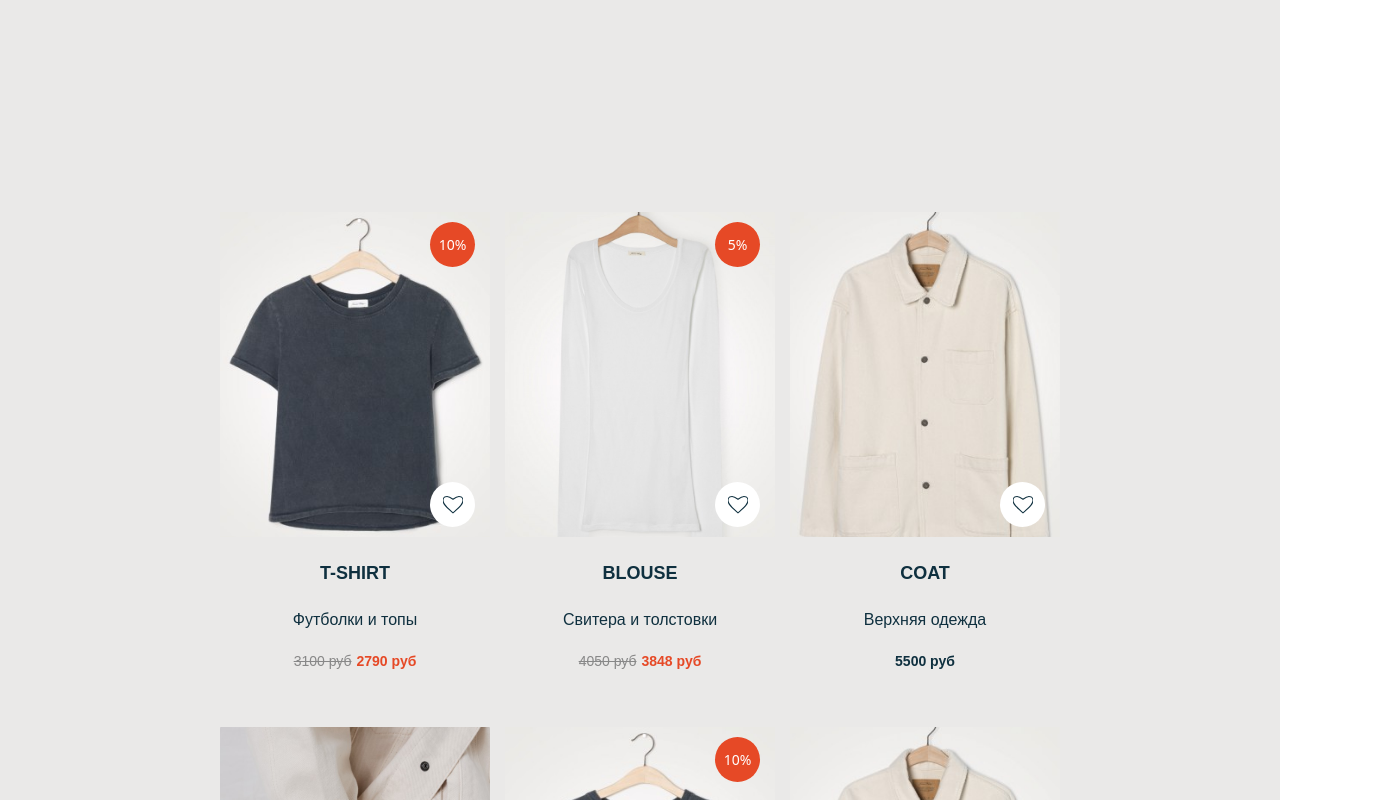
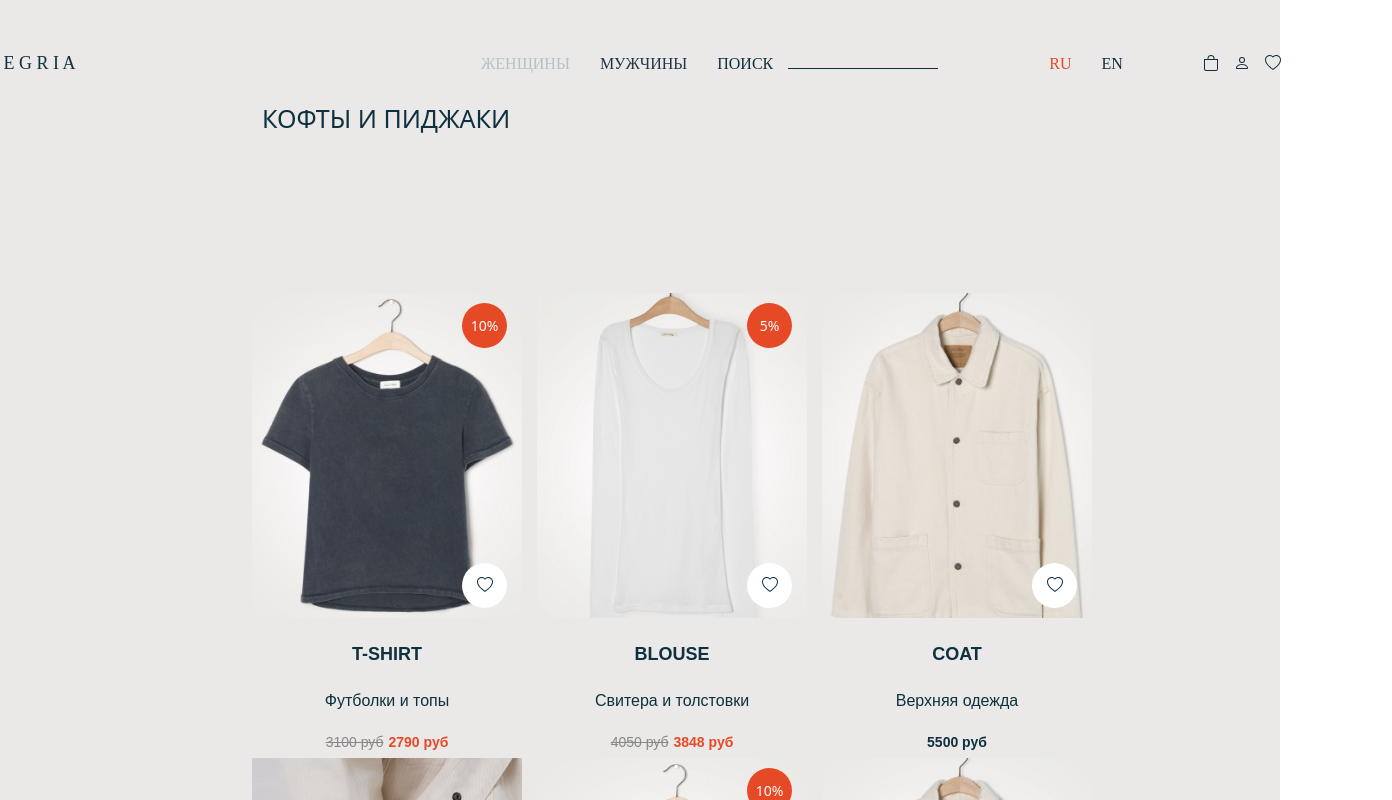
Before and after one commit to wwqwsff/shop, a Vue app: page / in a window 1280 px wide. Shown: the top 800 px of the page, 1392 px wide, since content can reach past the window. Built offline with nearby package versions, Linux system fonts and the light colour scheme.

Commit message:
Сделала шапку и лист с товарами

```diff
--- a/package.json
+++ b/package.json
@@ -16,6 +16,7 @@
   "devDependencies": {
     "@vitejs/plugin-vue": "^6.0.1",
     "prettier": "^3.6.2",
+    "sass": "^1.92.0",
     "vite": "^7.1.2"
   }
 }
--- a/src/App.vue
+++ b/src/App.vue
@@ -1,9 +1,19 @@
 <script setup>
-import { Main } from './components';
+import { Main, Header, Title } from './components'
 </script>
 
 <template>
-    <Main></Main>
+  <div class="app">
+    <Header class="header-content"></Header>
+    <Title
+      class="title-content"
+      text="КОФТЫ И ПИДЖАКИ"
+      color="dark-blue"
+      style="style1"
+      size="size25"
+    ></Title>
+    <Main class="main-content"></Main>
+  </div>
 </template>
 <style>
 html,
@@ -12,9 +22,19 @@ body {
   padding: 0;
   min-height: 100vh;
   width: 100%;
-  background-color: #EAE9E8;
+  background-color: #eae9e8;
+}
+</style>
+<style scoped>
+.app {
+  display: flex;
+  flex-direction: column;
+  align-items: center;
+  width: 100%;
 }
 
+.title-content {
+  align-self: flex-start;
+  padding-left: 230px;
+}
 </style>
-<style scoped>
-</style>
--- /dev/null
+++ b/src/components/ButtonLanguage.vue
@@ -0,0 +1,45 @@
+<script setup>
+const props = defineProps({
+  text: {
+    type: String,
+    default: ''
+  },
+  isActive: {
+    type: Boolean,
+    default: false
+  }
+})
+const emit = defineEmits(['click'])
+const handleClick = () => {
+  emit('click')
+}
+</script>
+<template>
+  <button
+    class="language"
+    :class="{ 'btn-active': isActive }"
+    @click="handleClick"
+  >
+    {{ text }}
+  </button>
+</template>
+<style scoped>
+.language {
+  background-color: transparent;
+  border: none;
+  padding: 0;
+  margin: 0;
+  font: inherit;
+  color: inherit;
+  font-family: 'Avenir';
+  outline: none;
+  width: auto;
+  height: auto;
+  font-size: 16px;
+  margin-top: 20px;
+  color: #0f303f;
+}
+.btn-active {
+  color: #e64926 !important;
+}
+</style>
--- /dev/null
+++ b/src/components/ButtonMenWomen.vue
@@ -0,0 +1,48 @@
+<script setup>
+import { ref, watch } from 'vue'
+const props = defineProps({
+  text: {
+    type: String,
+    default: ''
+  },
+  isActive: {
+    type: Boolean,
+    default: false
+  }
+})
+
+const emit = defineEmits(['click'])
+
+const handleClick = () => {
+  emit('click')
+}
+</script>
+
+<template>
+  <button class="btn" :class="{ 'btn-active': isActive }" @click="handleClick">
+    {{ text }}
+  </button>
+</template>
+
+<style scoped>
+.btn {
+  font-family: 'Avenir';
+  color: #0f303f;
+  font-size: 16px;
+  margin-top: 20px;
+  background-color: transparent;
+  border: none;
+  padding: 0;
+  margin: 0;
+  font: inherit;
+  color: inherit;
+  font-family: 'Avenir';
+  outline: none;
+  width: auto;
+  height: auto;
+  padding-top: 20px;
+}
+.btn-active {
+  color: #b7c1c5 !important;
+}
+</style>
--- /dev/null
+++ b/src/components/Header.vue
@@ -0,0 +1,129 @@
+<script setup>
+import { ref } from 'vue'
+import { ButtonMenWomen, ButtonLanguage, Svg } from './index'
+
+const activeCategory = ref('women')
+const activeLanguage = ref('ru')
+const languages = {
+  ru: { text: 'RU' },
+  en: { text: 'EN' }
+}
+
+const categories = {
+  women: { text: 'ЖЕНЩИНЫ' },
+  men: { text: 'МУЖЧИНЫ' }
+}
+const icons = {
+  1: { name: 'bag', size: '16', color: '#0F303F' },
+  2: { name: 'person', size: '16', color: '#0F303F' },
+  3: { name: 'heart', size: '16', color: '#0F303F' }
+}
+const handleCategoryClick = (category) => {
+  activeCategory.value = category
+}
+const handleLanguageClick = (language) => {
+  activeLanguage.value = language
+}
+</script>
+
+<template>
+  <div class="header">
+    <div class="name">
+      <p class="name-t">A L L E G R I A</p>
+    </div>
+    <div class="btn-header">
+      <ButtonMenWomen
+        :text="categories.women.text"
+        :is-active="activeCategory === 'women'"
+        @click="handleCategoryClick('women')"
+      />
+      <ButtonMenWomen
+        :text="categories.men.text"
+        :is-active="activeCategory === 'men'"
+        @click="handleCategoryClick('men')"
+      />
+
+      <div class="serch">
+        <p class="serch-t">ПОИСК</p>
+        <input type="text" class="input-s" placeholder="" />
+      </div>
+
+      <ButtonLanguage
+        v-for="(language, key) in languages"
+        :key="key"
+        :text="language.text"
+        :is-active="activeLanguage === key"
+        @click="handleLanguageClick(key)"
+        class="btn-lang"
+      />
+      <div class="icon">
+        <Svg
+          v-for="(icon, key) in icons"
+          :key="key"
+          :name="icon.name"
+          :color="icon.color"
+          :size="icon.size"
+        ></Svg>
+      </div>
+    </div>
+  </div>
+</template>
+
+<style scoped>
+.header {
+  width: 1440px;
+  height: 43px;
+  display: flex;
+  align-items: row;
+  gap: 400px;
+}
+.name {
+  width: 129px;
+  height: 100%;
+  display: flex;
+  flex-direction: column;
+  align-items: left;
+  font-family: 'Regular 90';
+}
+.btn-header {
+  display: flex;
+  flex-direction: row;
+  gap: 30px;
+}
+.name-t {
+  color: #0f303f;
+  font-size: 18px;
+}
+.serch-t {
+  font-family: 'Avenir';
+  color: #0f303f;
+  font-size: 16px;
+  margin-top: 20px;
+}
+.serch {
+  display: flex;
+  flex-direction: row;
+  gap: 15px;
+  height: 22px;
+  width: 102px;
+  margin-right: 200px;
+}
+.input-s {
+  height: 16px;
+  width: 150px;
+  margin-top: 20px;
+  border: none;
+  border-bottom: 1px solid #0f303f;
+  background: transparent;
+  outline: none;
+  padding: 0;
+  border-radius: 0;
+}
+.icon {
+  margin-top: 23px;
+  display: flex;
+  flex-direction: row;
+  gap: 15px;
+  margin-left: 50px;
+}
+</style>
--- a/src/components/Main.vue
+++ b/src/components/Main.vue
@@ -1,23 +1,23 @@
 <script setup>
-import { computed,ref } from 'vue'
+import { computed, ref } from 'vue'
 import { MainContent } from './index.js'
-import { products, containers } from '../mock-api/product.js';
+import { products, containers } from '../mock-api/product.js'
 
 const calculateDiscountedPrice = (product) => {
   if (product.interest > 0) {
-    const discount = product.originalPrice * (product.interest / 100);
-    return Math.round(product.originalPrice - discount);
+    const discount = product.originalPrice * (product.interest / 100)
+    return Math.round(product.originalPrice - discount)
   }
-  return product.originalPrice;
+  return product.originalPrice
 }
 
 const formatPrice = (price) => {
-  return `${price} руб`;
+  return `${price} руб`
 }
-const likeProducts =ref({})
+const likeProducts = ref({})
 
-const toggleLike = (productId)=>{
-  likeProducts.value[productId] =!likeProducts.value[productId]
+const toggleLike = (productId) => {
+  likeProducts.value[productId] = !likeProducts.value[productId]
 }
 const isProductLiked = (productId) => {
   return !!likeProducts.value[productId]
@@ -46,19 +46,17 @@ const isProductLiked = (productId) => {
     </div>
   </div>
 </template>
-<style>
-
-</style>
+<style></style>
 <style scoped>
 .conteiner-1 {
   height: 325px;
   width: 840px;
   border: 1px;
-  background-color:#EAE9E8;
+  background-color: #eae9e8;
   display: flex;
   align-items: row;
   gap: 15px;
-  margin-top: 180px;
+  margin-top: 130px;
 }
 
 .container {
--- a/src/components/MainContent.vue
+++ b/src/components/MainContent.vue
@@ -1,5 +1,6 @@
 <script setup>
 import { ref, computed } from 'vue'
+import { Svg } from './index'
 
 const props = defineProps({
   image: {
@@ -14,28 +15,28 @@ const props = defineProps({
     type: String,
     default: '0 uan'
   },
-  originalPrice:{
-    type:String,
+  originalPrice: {
+    type: String,
     default: '0 uan'
   },
   categories: {
     type: String,
     default: '0 uan'
   },
-  isLiked:{
-    type:Boolean,
-    default:false
+  isLiked: {
+    type: Boolean,
+    default: false
   },
-  interest:{
+  interest: {
     type: String,
     default: 0
   }
 })
 const emit = defineEmits(['toggle-like'])
- const toggleLike = ()=>{
+const toggleLike = () => {
   emit('toggle-like')
 }
-const hasDiscounter = computed(()=>props.interest>0)
+const hasDiscounter = computed(() => props.interest > 0)
 </script>
 
 <template>
@@ -44,35 +45,36 @@ const hasDiscounter = computed(()=>props.interest>0)
       class="conteiner-1"
       :style="{ backgroundImage: image ? `url(${image})` : 'none' }"
     ></div>
-      <div v-if='hasDiscounter'class="sale"><p class="interest-p">{{ interest }}%</p></div>
+    <div v-if="hasDiscounter" class="sale">
+      <p class="interest-p">{{ interest }}%</p>
+    </div>
     <button class="like-btn" @click="toggleLike">
-        <svg class="heart-icon" viewBox="0 0 19 16" fill="none" xmlns="http://www.w3.org/2000/svg">
-          <path d="M9.5 15.5L8.125 14.25C3.25 10 0 7.125 0 3.625C0 0.75 2.25 0 3.875 0C5.5 0 7 0.75 9.5 2.5C12 0.75 13.5 0 15.125 0C16.75 0 19 0.75 19 3.625C19 7.125 15.75 10 10.875 14.25L9.5 15.5Z"
-          stroke="#0F303F"
-          :stroke="isLiked? '#E64926': '#0F303F'"
-          :fill="isLiked ? '#E64926' : 'none'"
-          stroke-width="1"/>
-        </svg>
+      <Svg
+        class="svg"
+        name="heart"
+        :size="16"
+        :color="isLiked ? '#E64926' : '#0f303f'"
+        :stroke-width="0.4"
+      ></Svg>
     </button>
     <div class="container-1-info-text">
       <p class="conteiner-name">{{ nameProduct }}</p>
       <p class="conteiner-categories">{{ categories }}</p>
       <div class="price-container">
         <p class="original-price" v-if="hasDiscounter">{{ originalPrice }}</p>
-          <p class="conteiner-price" :class="{'discount-prise':hasDiscounter}">{{ price }}</p>
-
+        <p class="conteiner-price" :class="{ 'discount-prise': hasDiscounter }">
+          {{ price }}
+        </p>
       </div>
     </div>
-
   </div>
 </template>
 
 <style scoped>
-.product{
+.product {
   position: relative;
 }
 .conteiner-1 {
-
   height: 325px;
   width: 270px;
   border-radius: 1px;
@@ -84,69 +86,72 @@ background-position: center;
   display: flex;
   flex-direction: column;
   align-items: center;
-  padding: 5px ;
+  padding: 5px;
   font-family: 'Jost', sans-serif;
-
 }
 .conteiner-name {
   font-weight: bold;
   margin-bottom: 5px;
-  color: #0F303F;
+  color: #0f303f;
   font-size: 18px;
 }
 
 .conteiner-categories {
-  color: #0F303F;
+  color: #0f303f;
   margin-bottom: 5px;
   font-size: 16px;
 }
-.discount-prise{
+.discount-prise {
   font-weight: bold;
-  color: #E64926!important;
+  color: #e64926 !important;
   font-size: 14px;
-  border: 2px #E64926;
+  border: 2px #e64926;
 }
 .conteiner-price {
   font-weight: bold;
-  color: #0F303F;
+  color: #0f303f;
   font-size: 14px;
   border: 2px black;
 }
-.like-btn{
-  width:45px ;
-  height:45px ;
-  background-color: #FFFFFF;
+.like-btn {
+  width: 45px;
+  height: 45px;
+  background-color: #ffffff;
   border-radius: 40px;
   position: absolute;
-  top:270px;
+  top: 270px;
+  right: 15px;
+  display: flex;
+  outline: none;
+  align-items: center;
+  justify-content: center;
+  border: none;
+  cursor: pointer;
+  padding: 0;
+}
+
+.sale {
+  width: 45px;
+  height: 45px;
+  background-color: #e64926;
+  border-radius: 40px;
+  position: absolute;
+  top: 10px;
   right: 15px;
   display: flex;
   align-items: center;
-  justify-content: center
-
+  justify-content: center;
 }
-.sale{
-  width:45px ;
-  height:45px ;
-   background-color:#E64926;
-  border-radius: 40px;
-  position: absolute;
-  top:10px;
-  right: 15px;
-  display: flex;
-  align-items: center;
-  justify-content: center
-}
-.interest-p{
-  color: #FFFFFF;
+.interest-p {
+  color: #ffffff;
   font-size: 14px;
 }
-.heart-icon{
-  margin:0;
+.heart-icon {
+  margin: 0;
   width: 20px;
   height: 20px;
   flex-shrink: 0;
-
+  outline: none;
 }
 .heart-filled {
   transition: all 0.3s ease;
--- /dev/null
+++ b/src/components/Svg.vue
@@ -0,0 +1,56 @@
+<script setup>
+defineProps({
+  name: {
+    type: String,
+    required: true,
+    validator(value) {
+      return ['bag', 'person', 'heart'].includes(value)
+    }
+  },
+  size: {
+    type: Number,
+    default: 16
+  },
+  color: {
+    type: String,
+    default: 'currentColor'
+  },
+  strokeWidth: {
+    type: Number,
+    default: 0.5
+  }
+})
+
+const icons = {
+  bag: 'M8 1a2.5 2.5 0 0 1 2.5 2.5V4h-5v-.5A2.5 2.5 0 0 1 8 1zm3.5 3v-.5a3.5 3.5 0 1 0-7 0V4H1v10a2 2 0 0 0 2 2h10a2 2 0 0 0 2-2V4h-3.5zM2 5h12v9a1 1 0 0 1-1 1H3a1 1 0 0 1-1-1V5z',
+  person:
+    'M8 8a3 3 0 1 0 0-6 3 3 0 0 0 0 6Zm2-3a2 2 0 1 1-4 0 2 2 0 0 1 4 0Zm4 8c0 1-1 1-1 1H3s-1 0-1-1 1-4 6-4 6 3 6 4Zm-1-.004c-.001-.246-.154-.986-.832-1.664C11.516 10.68 10.289 10 8 10c-2.29 0-3.516.68-4.168 1.332-.678.678-.83 1.418-.832 1.664h10Z',
+  heart:
+    'm8 2.748-.717-.737C5.6.281 2.514.878 1.4 3.053c-.523 1.023-.641 2.5.314 4.385.92 1.815 2.834 3.989 6.286 6.357 3.452-2.368 5.365-4.542 6.286-6.357.955-1.886.838-3.362.314-4.385C13.486.878 10.4.28 8.717 2.01L8 2.748zM8 15C-7.333 4.868 3.279-3.04 7.824 1.143c.06.055.119.112.176.171a3.12 3.12 0 0 1 .176-.17C12.72-3.042 23.333 4.867 8 15z'
+}
+</script>
+
+<template>
+  <svg
+    xmlns="http://www.w3.org/2000/svg"
+    :width="size"
+    :height="size"
+    :color="color"
+    :stroke-width="strokeWidth"
+    :class="`bi bi-${name}`"
+    viewBox="0 0 16 16"
+  >
+    <path
+      :d="icons[name]"
+      :fill="color"
+      :stroke="stroke"
+      :stroke-width="strokeWidth"
+    />
+  </svg>
+</template>
+
+<style scoped>
+svg {
+  display: inline-block;
+}
+</style>
--- /dev/null
+++ b/src/components/Title.vue
@@ -0,0 +1,34 @@
+<script setup>
+const props = defineProps({
+  size: {
+    type: String,
+    defult: '16'
+  },
+  color: {
+    type: String,
+    defult: ''
+  },
+  text: {
+    type: String,
+    defult: ''
+  },
+  style: {
+    type: String,
+    defult: ''
+  }
+})
+</script>
+<template>
+  <p :class="[size, color, style]">{{ text }}</p>
+</template>
+<style scoped>
+.size25 {
+  font-size: 25px;
+}
+.dark-blue {
+  color: #0f303f;
+}
+.style1 {
+  font-family: 'Avenir';
+}
+</style>
--- a/src/components/index.js
+++ b/src/components/index.js
@@ -1,2 +1,7 @@
 export { default as MainContent } from './MainContent.vue'
 export { default as Main } from './Main.vue'
+export { default as Header } from './Header.vue'
+export { default as ButtonMenWomen } from './ButtonMenWomen.vue'
+export { default as ButtonLanguage } from './ButtonLanguage.vue'
+export { default as Svg } from './Svg.vue'
+export { default as Title } from './Title.vue'
--- a/src/mock-api/index.js
+++ b/src/mock-api/index.js
@@ -1 +1 @@
-export * from "./product"
+export * from './product'
```
Also changed, not shown: src/mock-api/product.js (+33 -9 lines), 1 other file (tests, documents, lock files or other folders). Lines whose indentation alone changed are shown as unchanged.
